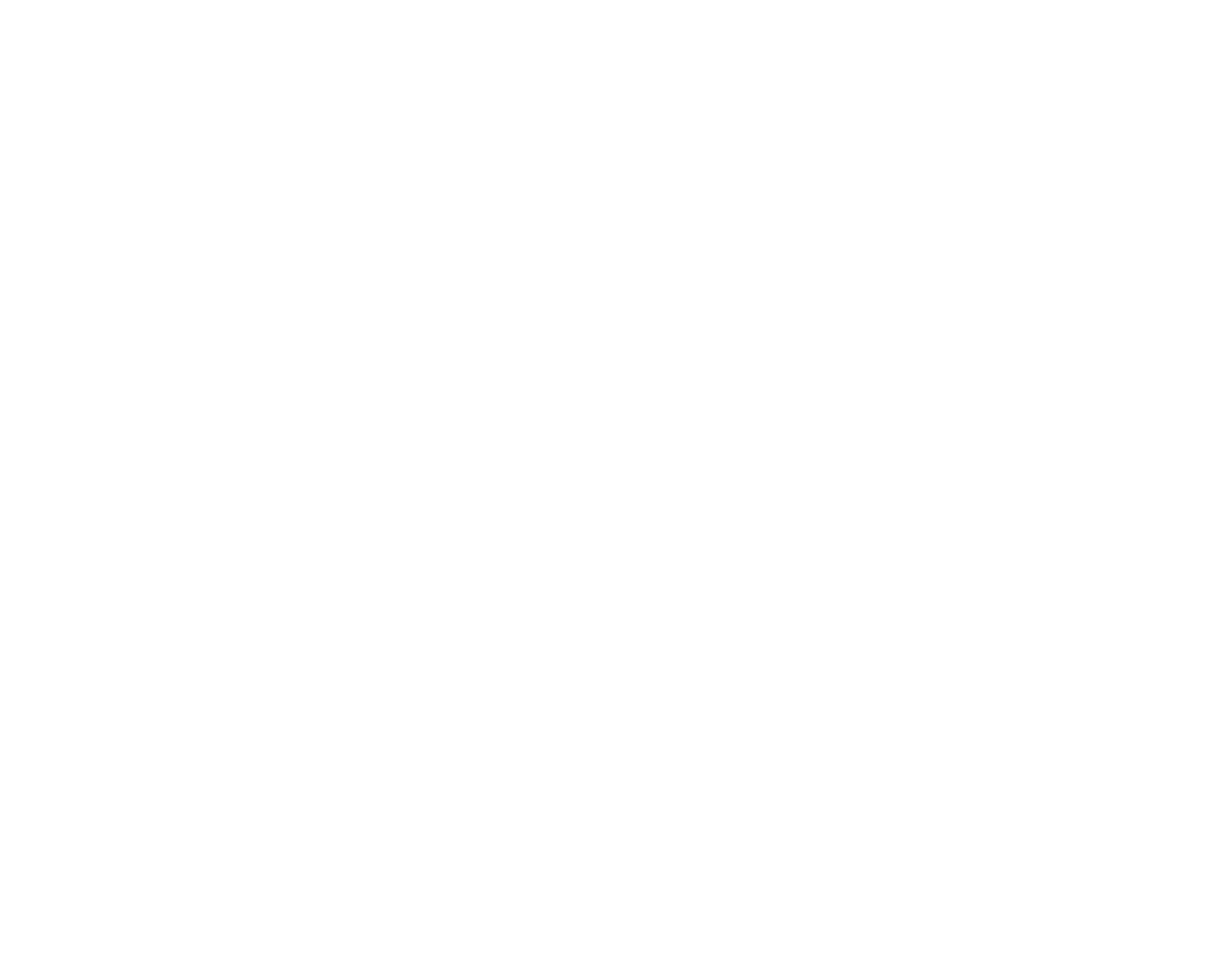
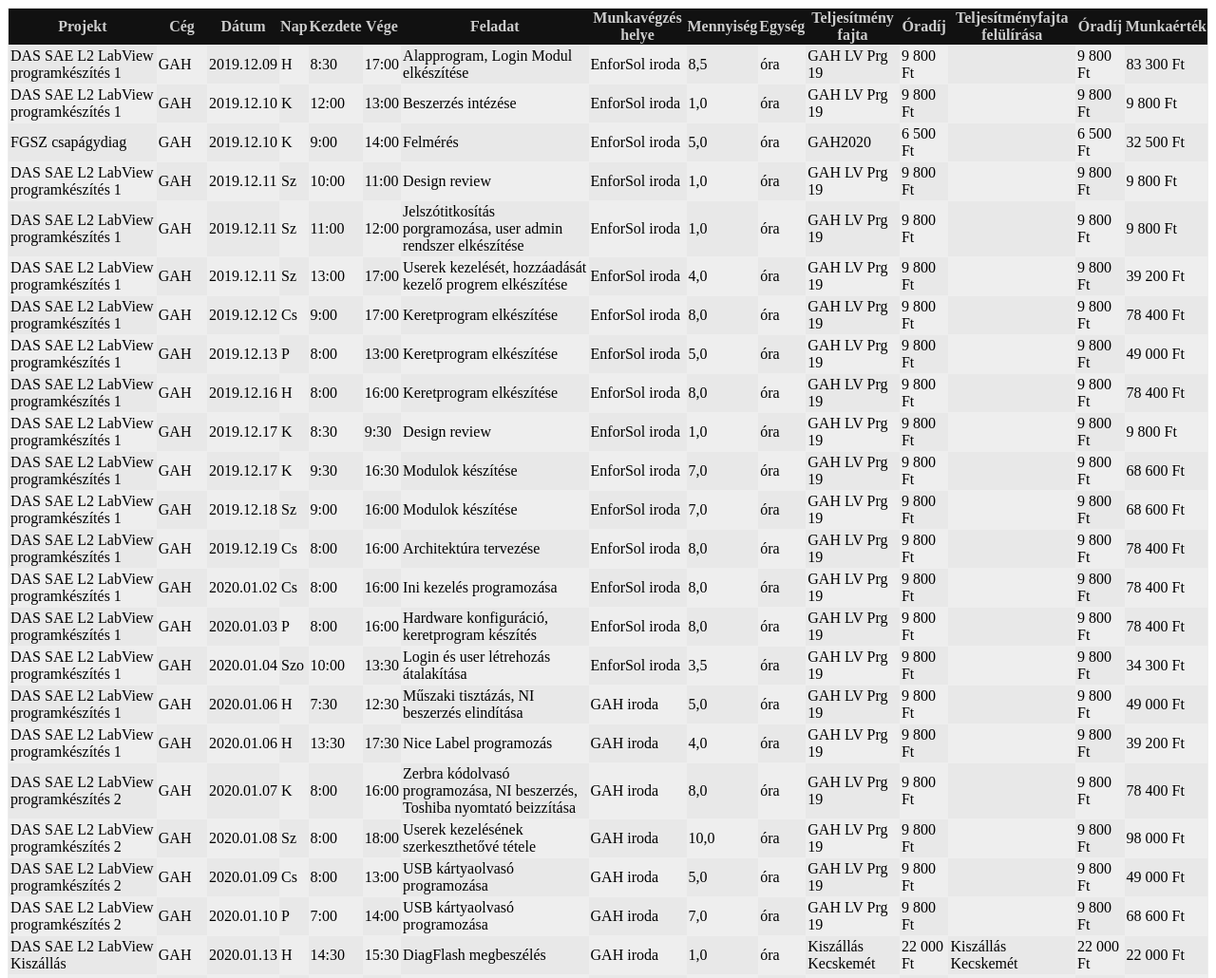
Before and after one commit to exphoenee/Read-csv-file, a plain HTML site: page index.html in a window 1280 px wide. Shown: the top 1030 px of the page at 95% size. Before the commit the page ends 800 px from the top, so only its background shows below. Drawn offline with Linux system fonts and the light colour scheme.

Commit message:
Class works

```diff
--- a/main.js
+++ b/main.js
@@ -1,42 +1,62 @@
 class dataTable {
   constructor(parameters) {
     this.datafile = parameters.datafile;
-    //this.data = [];
+    this.rawData = "";
+    this.dataCSV = "text/plain";
+    this.dataJSON = "application/json";
+    this.table = {
+      header: [],
+      rowNumber: null,
+      rows: [],
+    };
   }
 
   init() {
-    console.log(this.readData());
-    //visualizeData(header, rows);
+    let that = this;
+    this.sendRequest(
+      function (CSVdata) {
+        //console.log(CSVdata);
+        that.rawData = CSVdata;
+      },
+      this.datafile,
+      "GET",
+      false
+    );
+    this.processData(this.rawData);
   }
 
-  readData() {
-    async function fetchData() {
-      let response = await fetch(parameters.datafile);
-      if (!response.ok) {
-        throw new Error(`HTTP error! status: ${response.status}`);
-      } else {
-        return await response.blob();
+  sendRequest(
+    callback,
+    url,
+    method = "GET",
+    async = true,
+    body = null,
+    header = "text/plain"
+  ) {
+    let xhr = new XMLHttpRequest();
+
+    xhr.onreadystatechange = function () {
+      if (xhr.readyState === 4 && xhr.status === 200) {
+        callback(xhr.responseText);
       }
-    }
-
-    fetchData()
-      .then((blob) => {
-        console.log(blob);
-      })
-      .catch((e) => console.log(e));
+    };
+    xhr.open(method, url, async);
+    xhr.setRequestHeader("Content-Type", header);
+    xhr.send(body);
   }
 
   processData() {
-    let allLines = this.data.split(/\r\n|\n/);
+    let allLines = this.rawData.split(/\r\n|\n/);
     let header = allLines.shift().split(";");
 
-    let linesNr = allLines.length;
-
-    let rows = [];
+    this.table.header = header;
+    this.table.rowNumber = allLines.length;
 
     for (let line of allLines) {
-      rows.push(line.split(";"));
+      this.table.rows.push(line.split(";"));
     }
+
+    this.visualizeData(this.table.header, this.table.rows);
   }
 
   replaceAll(string, search, replace) {
@@ -44,13 +64,13 @@ class dataTable {
   }
 
   visualizeData(header, rows) {
-    let table = createTable();
-    createHeader(table, header);
-    createRows(table, rows, header);
+    let table = this.createTable();
+    this.createHeader(table, header);
+    this.createRows(table, rows, header);
   }
 
   noSpecChars(text, lowercase = true) {
-    const SpecChars = [
+    const specChars = [
       "é",
       "á",
       "ű",
@@ -61,7 +81,6 @@ class dataTable {
       "ö",
       "í",
       " ",
-      "  ",
       "É",
       "Á",
       "Ű",
@@ -83,7 +102,6 @@ class dataTable {
       "o",
       "i",
       "_",
-      " ",
       "E",
       "A",
       "U",
@@ -93,11 +111,9 @@ class dataTable {
       "O",
       "O",
       "I",
-      "_",
-      " ",
     ];
-    for (let i = 0; i < SpecChars.length; i++) {
-      text = replaceAll(text, SpecChars[i], equalChars[i]);
+    for (let [i, char] of specChars.entries()) {
+      text = this.replaceAll(text, char, equalChars[i]);
     }
     return lowercase ? text.toLowerCase() : text;
   }
@@ -113,32 +129,27 @@ class dataTable {
     const tblHead = document.createElement("tr");
     tblHead.classList.add("header");
     table.appendChild(tblHead);
-    i = 0;
-    for (let col of header) {
+    for (let [i, col] of header.entries()) {
       let headerRow = document.createElement("th");
-      let colName = noSpecChars(col);
+      let colName = this.noSpecChars(col);
       headerRow.classList.add(colName);
       headerRow.innerHTML = col;
       tblHead.appendChild(headerRow);
-      i++;
     }
   }
 
   createRows(table, rows, header) {
-    let i = 0;
-    for (let row of rows) {
+    for (let [i, row] of rows.entries()) {
       let tblRow = document.createElement("tr");
+      //console.log(row + ": " + i);
       tblRow.classList.add("row-" + i);
       table.appendChild(tblRow);
-      i++;
-      j = 0;
-      for (let col of row) {
+      for (let [j, col] of row.entries()) {
         let tblCol = document.createElement("td");
-        let colName = noSpecChars(header[j]);
+        let colName = this.noSpecChars(header[j]);
         tblCol.classList.add(colName);
         tblCol.innerHTML = col;
         tblRow.appendChild(tblCol);
-        j++;
       }
     }
   }
--- a/style.css
+++ b/style.css
@@ -1,10 +1,13 @@
 table {
   border-collapse: collapse;
+  position: relative;
 }
 
 th {
   background-color: #111;
   color: #ccc;
+  position: sticky;
+  top: 0;
 }
 td {
   padding: 2px;
```
Also changed, not shown: main_function.js (renamed from main_orig.js, +24 -1 lines).
